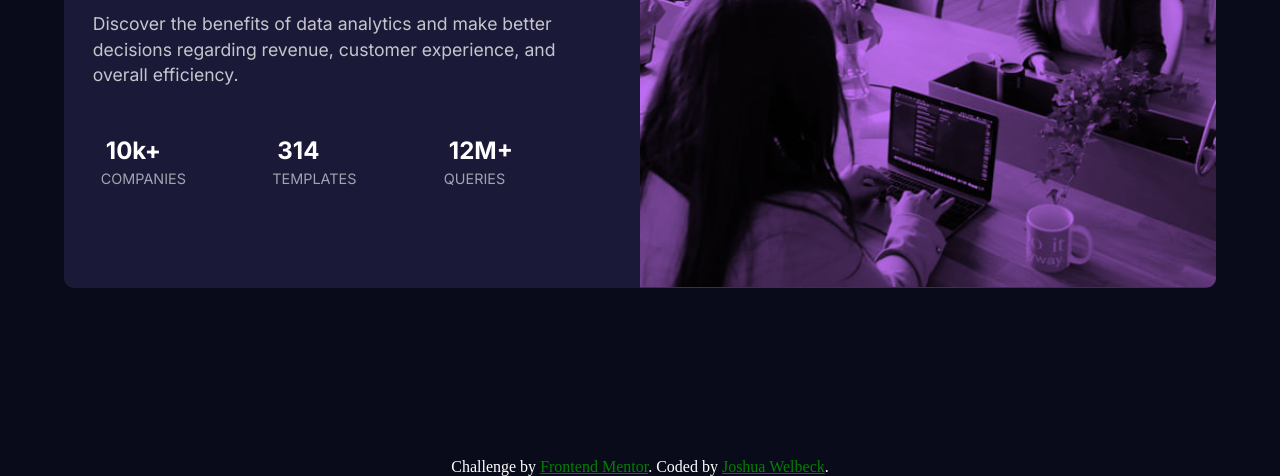
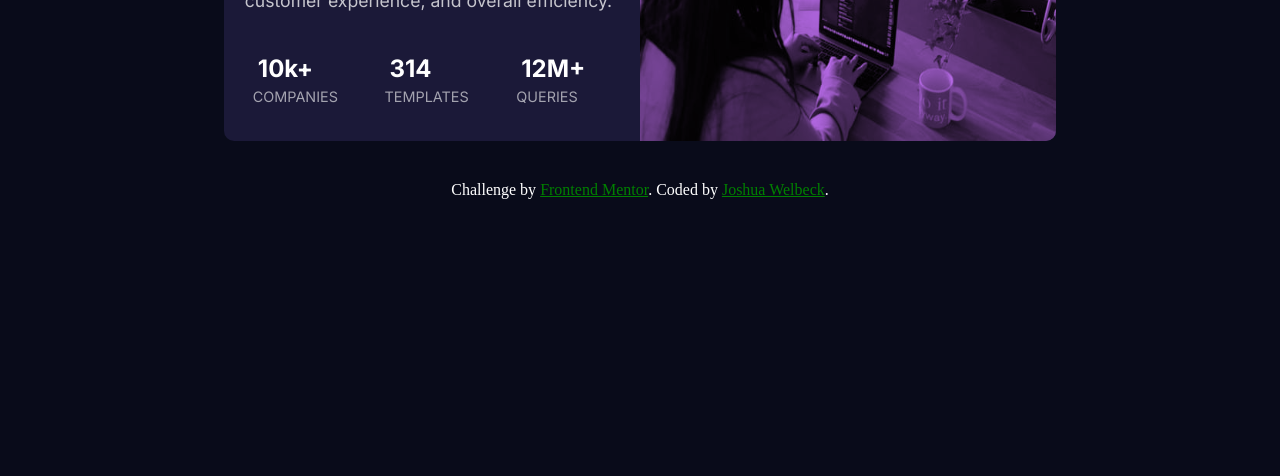
Before and after one commit to jwelbeck52/Stats-Preview-Card-Component, a plain HTML site: page index.html in a window 1280 px wide. Shown: the part 342-818 px from the top of the page. Drawn offline with Linux system fonts and the light colour scheme.

Commit message:
style: optimize media queries for responsiveness at different screen sizes

```diff
--- a/index.html
+++ b/index.html
@@ -10,7 +10,7 @@
 
   <!-- Feel free to remove these styles or customise in your own stylesheet 👍 -->
   <style>
-    .attribution { font-size: 1rem; text-align: center; color: white;}
+    .attribution { display: block;font-size: 1rem; text-align: center; color: white;}
     .attribution a { color: green }
   </style>
 </head>
--- a/style.css
+++ b/style.css
@@ -13,7 +13,7 @@ body{
 .card-container{
     background: hsl(233, 47%, 7%);
     padding-top: 10vh;
-    padding-bottom: 10vh;
+    padding-bottom: 5vh;
     height: auto;
     width: auto;
 }
@@ -120,37 +120,36 @@ body{
 
 
 
-/**Desktop**/
-@media screen and (min-width: 670px){
+/**at min:width of 768px**/
+@media screen and (min-width: 768px){
 
     .card-container{
         width: 100%;
-        height: 80vh;
+        height: auto;
         display: flex;
+        padding-top: 10vh;
+        padding-bottom: 5vh;
     }
 
     .card{
         flex-direction: row;
         width: 90vw;
         margin: auto;
-
-
-
     }
 
     .card-text-container{
         /* padding: 4em; */
         min-width: 10vw;
         width:50%;
-        min-height: 40vh;
+        /* min-height: 40vh; */
     }
 
     .card-text{
         text-align: left;
         /* width: 90%; */
-        min-height: 40vh;
-        padding-top: 5%;
-        padding-bottom: 10%;
+        min-height: 350px;
+        /* padding-top: 5%; */
+        /* padding-bottom: 10%; */
         /* max-height: 55vh; */
         width: 90%;
 
@@ -175,20 +174,26 @@ body{
         /* min-width: 306px; */
         min-width: 10vw;
         width:50%;
-        min-height: 50vh;
+        /* min-height: 50vh; */
         /* max-width: 100%;
         height: auto; */
+     }
+
+     .stats{
+         padding-top:0;
      }
 
      .stats ul {
          flex-direction: row;
          justify-content:flex-start;
          width: 100%;
+         height: 100%;
      }
 
      .stats li{
          width: 30%;
          text-align: left;
+         align-self: center;
      }
 
      .stats-figures{
@@ -205,3 +210,49 @@ body{
     }
 
 }
+
+
+/**at min:width of 1025px**/
+@media screen and (min-width: 1025px){
+
+    .card{
+        flex-direction: row;
+        width: 70vw;
+        margin: auto;
+    }
+
+    .card-text{
+        text-align: left;
+        /* width: 90%; */
+        min-height: 350px;
+        /* padding-top: 5%; */
+        /* padding-bottom: 10%; */
+        /* max-height: 55vh; */
+        width: fit-content;
+        margin: 0 0 0 5%
+
+    }
+
+    .card-text p {
+        width: 95%;
+    }
+
+}
+
+/**at min:width of 1280px**/
+@media screen and (min-width: 1280px){
+
+    .card{
+        width: 65vw;
+    }
+
+}
+
+/**at min:width of 1600px**/
+@media screen and (min-width: 1600px){
+
+    .card{
+        width: 50vw;
+    }
+
+}
```
